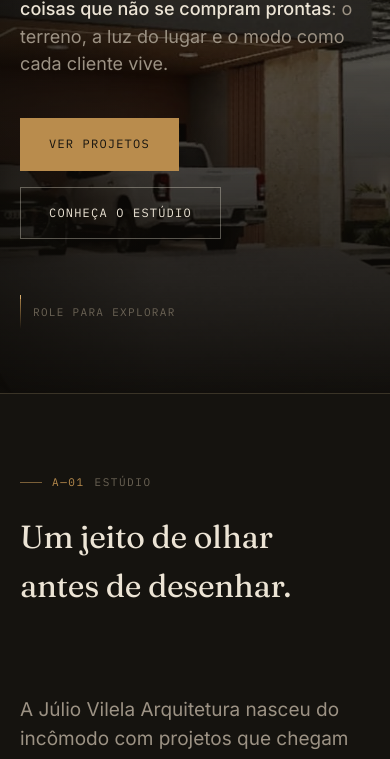
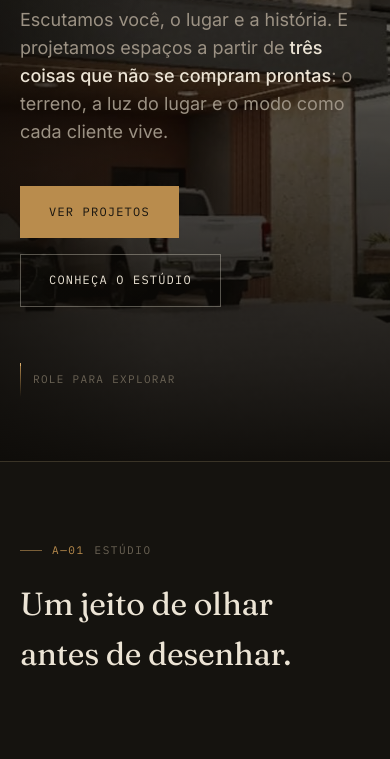
Before and after one commit to LookMyWombo/jc-arquitetura, a plain HTML site: page index.html in a window 390 px wide. Shown: the part 383-1142 px from the top of the page. Drawn offline with Linux system fonts and the light colour scheme.

Commit message:
Update index.html

```diff
--- a/index.html
+++ b/index.html
@@ -158,7 +158,7 @@
   /* ================= HERO ================= */
   .hero{
     position:relative;
-    min-height:92svh;
+    min-height:100svh;
     display:flex;
     flex-direction:column;
     justify-content:flex-end;
@@ -174,7 +174,7 @@
     width:100%;
     height:100%;
     object-fit:cover;
-    object-position:center 42%;
+    object-position:center 60%;
     filter:grayscale(20%) contrast(1.05) brightness(.7) sepia(6%);
   }
   .hero-overlay{
@@ -608,7 +608,7 @@
     .process-steps::before{ display:none; }
     .nav-links{ display:none; }
     .contact-details{ grid-template-columns:1fr; }
-    .hero-bg img{ object-position:center 38%; }
+    .hero-bg img{ object-position:center 55%; }
     .hero-cta{ flex-direction:column; align-items:flex-start; }
   }
 </style>
```
